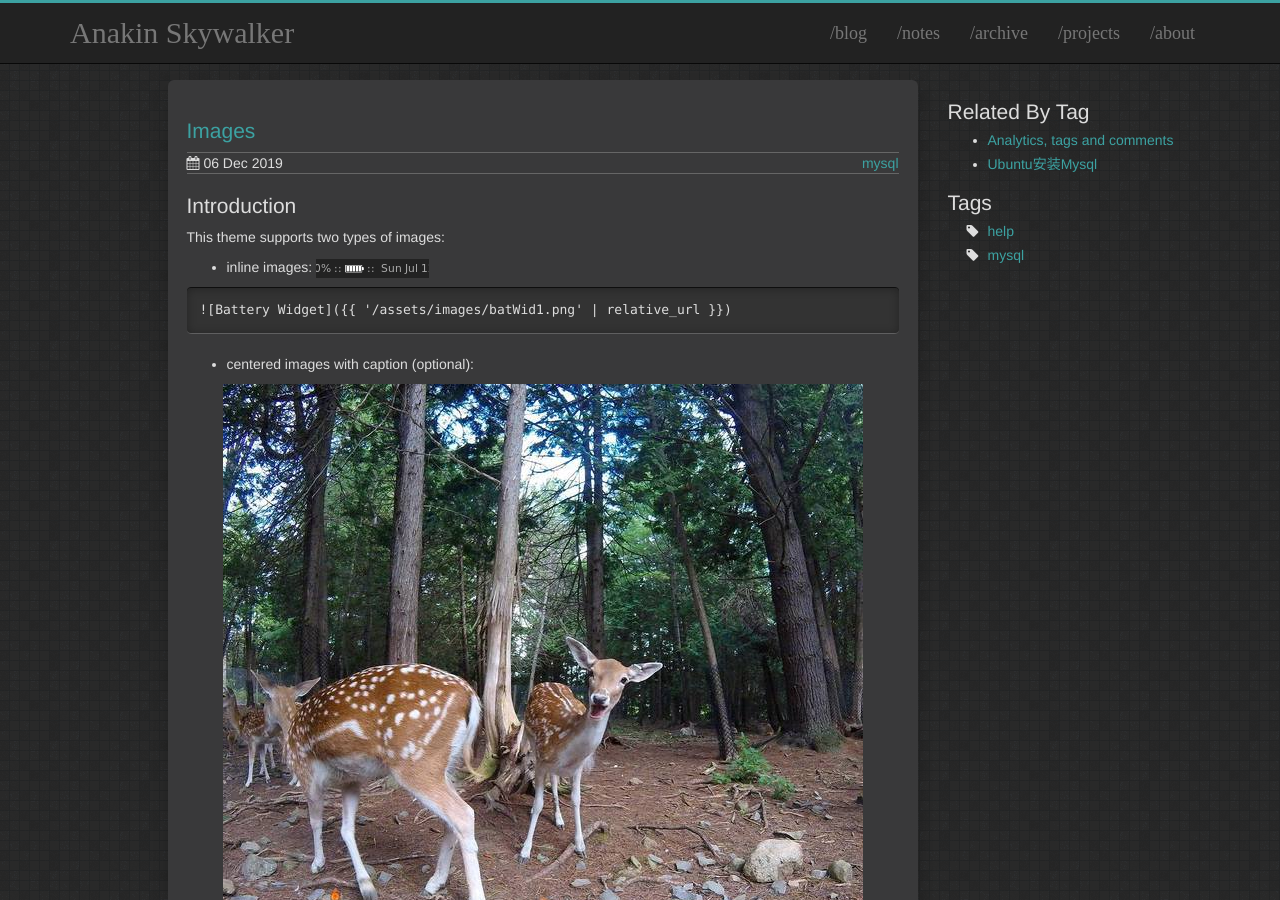
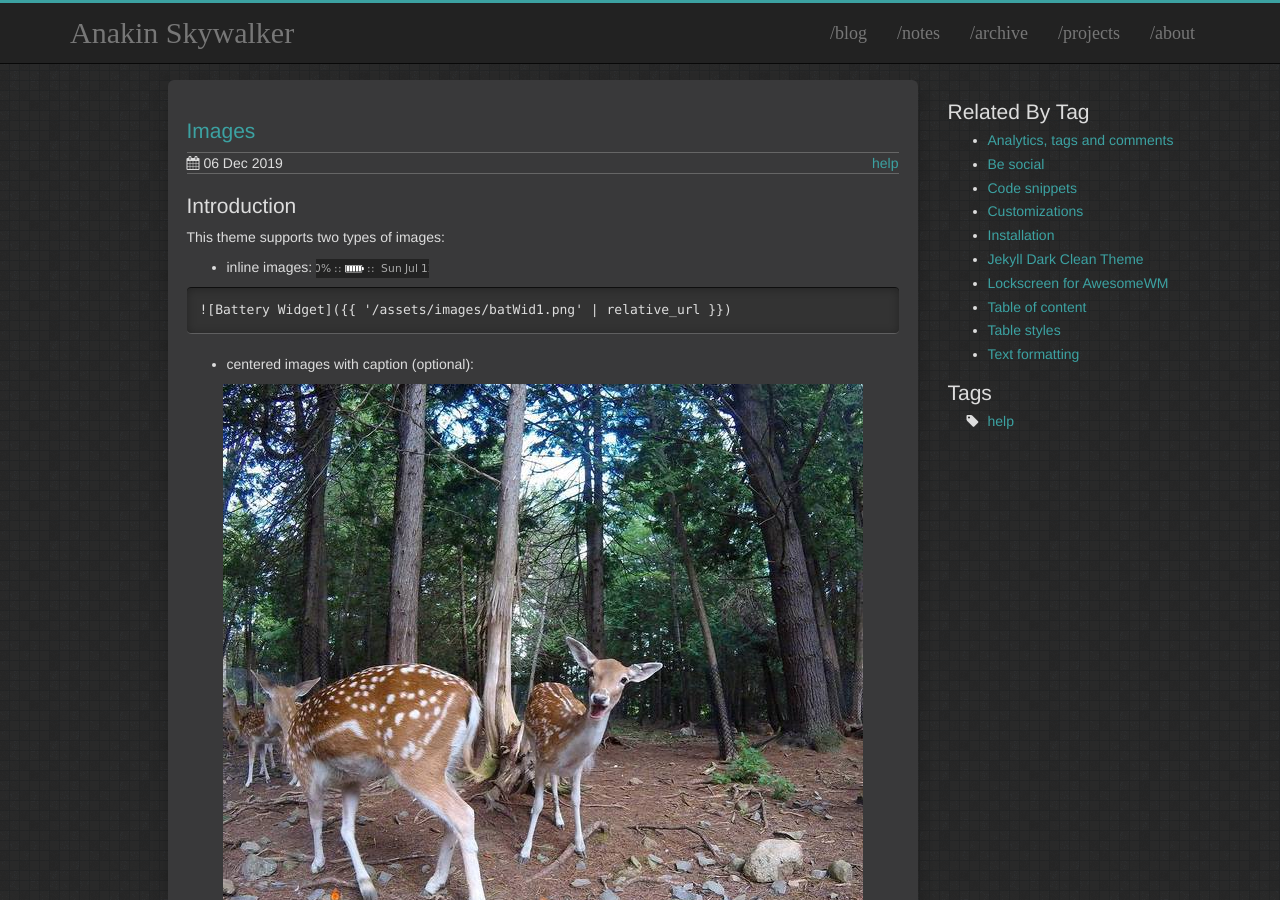
Before and after one commit to AnakinSkyW/AnakinSkyW.github.io, a Jekyll site: the page built from _posts/help/2016-07-01-images.md, in a window 1280 px wide and 900 px high. Built offline with Jekyll 4.4.1, drawn with Linux system fonts in a browser that asks for light colours; comment, search, counter and statistics services are not loaded.

Commit message:
:white_check_mark: test

```diff
--- a/_posts/help/2016-07-01-images.md
+++ b/_posts/help/2016-07-01-images.md
@@ -2,7 +2,7 @@
 layout: post
 title: "Images"
 date: 2019-12-06 10:16:00
-tags: mysql
+tags: help
 description: Sample post showing how to use images
 ---
 ## Introduction
--- a/_posts/help/2016-08-01-analytics-tags-comments.md
+++ b/_posts/help/2016-08-01-analytics-tags-comments.md
@@ -4,7 +4,7 @@ title: "Analytics, tags and comments"
 date: 2019-12-06 10:16:00
 description: Here you'll find how to setup analytics, tags and comments for your blog
 tags:
- - mysql
+ - help
 comments: true
 ---
 
```
